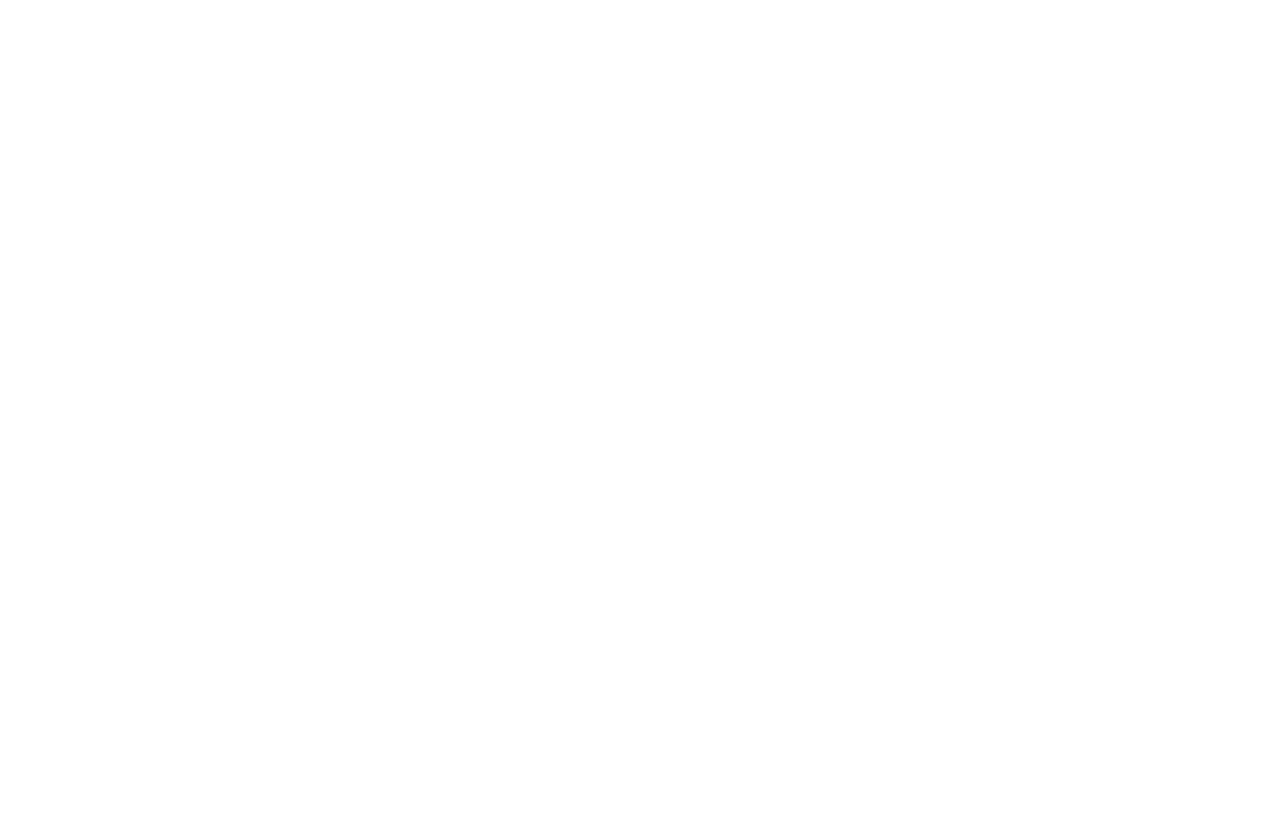
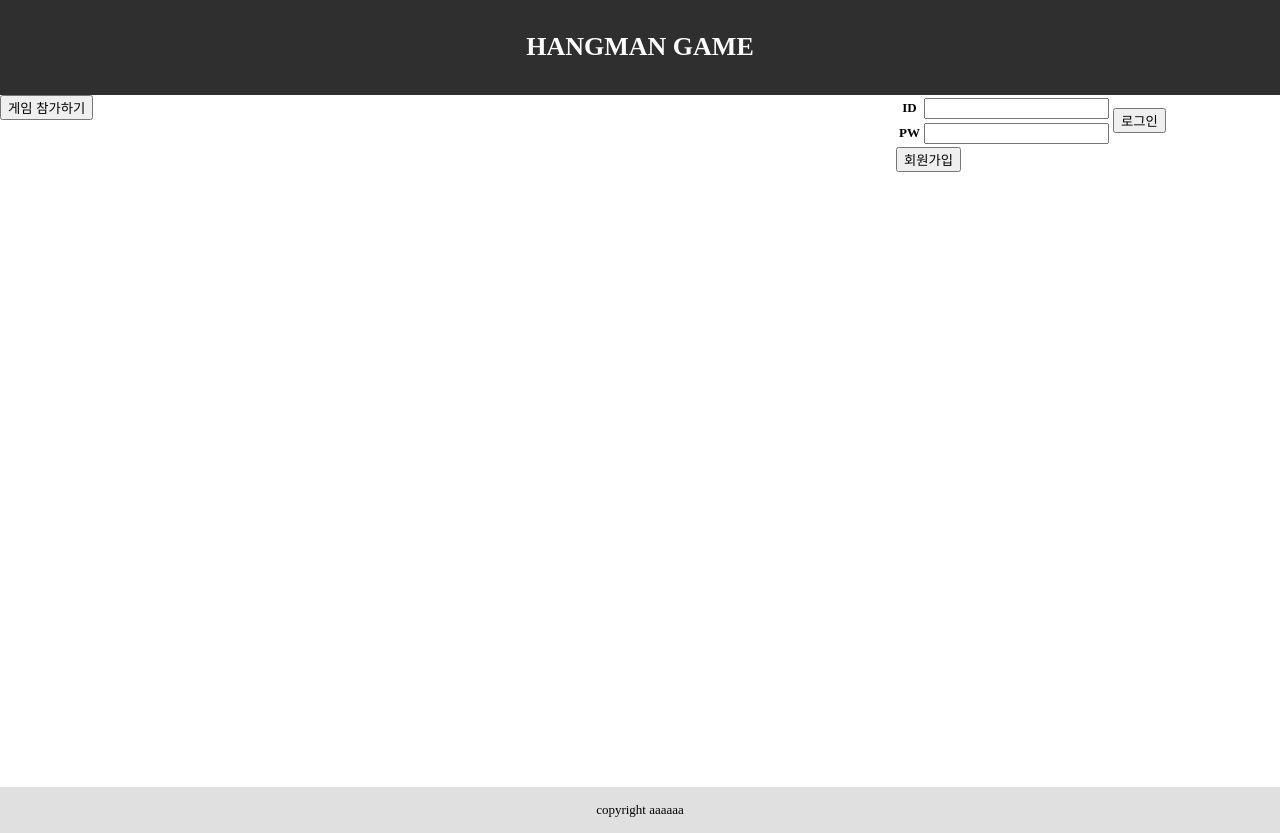
Before and after one commit to swoh0410/hangman, a PHP site: page / in a window 1280 px wide. Before the commit the page is empty. Before the commit the page ends 800 px from the top, so only its background shows below. Run offline with PHP 8.4, Linux system fonts and the light colour scheme.

Commit message:
효선 : index.php 메인페이지 진행중 조퇴ㅣㅣㅣㅣ

```diff
--- /dev/null
+++ b/css/style.css
@@ -0,0 +1,16 @@
+/* hangman project style*/
+html,body{height:100%}
+body{margin:0;font-size:13px;padding:0;min-height:100%;}
+
+
+/* Layout */
+#wrap {width:100%;min-height:100%;padding:0;margin:0;}
+#content {width:100%;height:100%;margin:0;padding-bottom:1em;}
+#content_l {width:70%;height:100%;position: relative;float:left;display:inline;}
+#content_r {width:30%;float:right;display:inline;}
+#login {}
+
+
+/* Header & Footer */
+#header {width:100%;margin:0;padding:15px 0;text-align:center;background:#2F2F2F;color:#fff;}
+#footer {width:100%;margin:0;padding:15px 0;text-align:center;background:#E0E0E0;color:#000;margin-top:-1em;}
--- /dev/null
+++ b/footer.php
@@ -0,0 +1,15 @@
+<!DOCTYPE html>
+<meta http-equiv="Content-Type" content="text/html; charset=utf-8">
+<html>
+<head>
+<link rel="stylesheet" type="text/css" href="css/style.css">
+<title>2조 PROJECT - HANGMAN GAME</title>
+</head>
+<body>
+
+<div id="footer">
+	<span>copyright aaaaaa</span>
+</div>
+
+</body>
+</html>
--- /dev/null
+++ b/header.php
@@ -0,0 +1,15 @@
+<!DOCTYPE html>
+<meta http-equiv="Content-Type" content="text/html; charset=utf-8">
+<html>
+<head>
+<link rel="stylesheet" type="text/css" href="css/style.css">
+<title>2조 PROJECT - HANGMAN GAME</title>
+</head>
+<body>
+
+<div id="header">
+	<h1>HANGMAN GAME</h1>
+</div>
+
+</body>
+</html>
--- a/index.php
+++ b/index.php
@@ -1,2 +1,44 @@
-<?php
-?>
+<!DOCTYPE html>
+<meta http-equiv="Content-Type" content="text/html; charset=utf-8">
+<html>
+<head>
+<link rel="stylesheet" type="text/css" href="css/style.css">
+<title>2조 PROJECT - HANGMAN GAME</title>
+</head>
+<body>
+
+
+<div id="wrap">
+	<?php include 'header.php'; ?>
+	<div id="content">
+		<div id="content_l">
+			<form>
+				<input type="button" name="start_game" value="게임 참가하기">
+			</form>
+		</div>
+		<div id="content_r">
+			<div id="login">
+				<form action="" method="post">
+					<table>
+						<tr>
+							<th>ID</th>
+							<td><input type="text" name="user_id"></td>
+							<td rowspan="2"><input type="button" name="login_btn" value="로그인"></td>
+						</tr>
+						<tr>
+							<th>PW</th>
+							<td><input type="text" name="user_pw"></td>
+						</tr>
+					</table>
+				</form>
+				<form action="" method="post">
+					<input type="button" name="register" value="회원가입">
+				</form>
+			</div>
+		</div>
+	</div>
+</div>
+<?php include 'footer.php'; ?>
+
+</body>
+</html>
```
